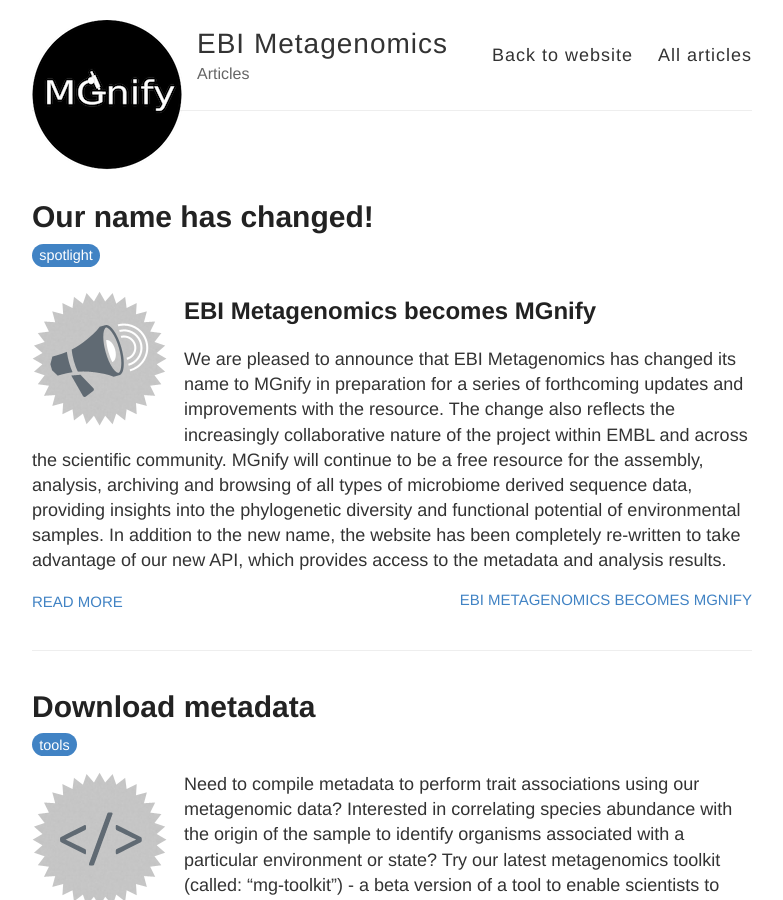
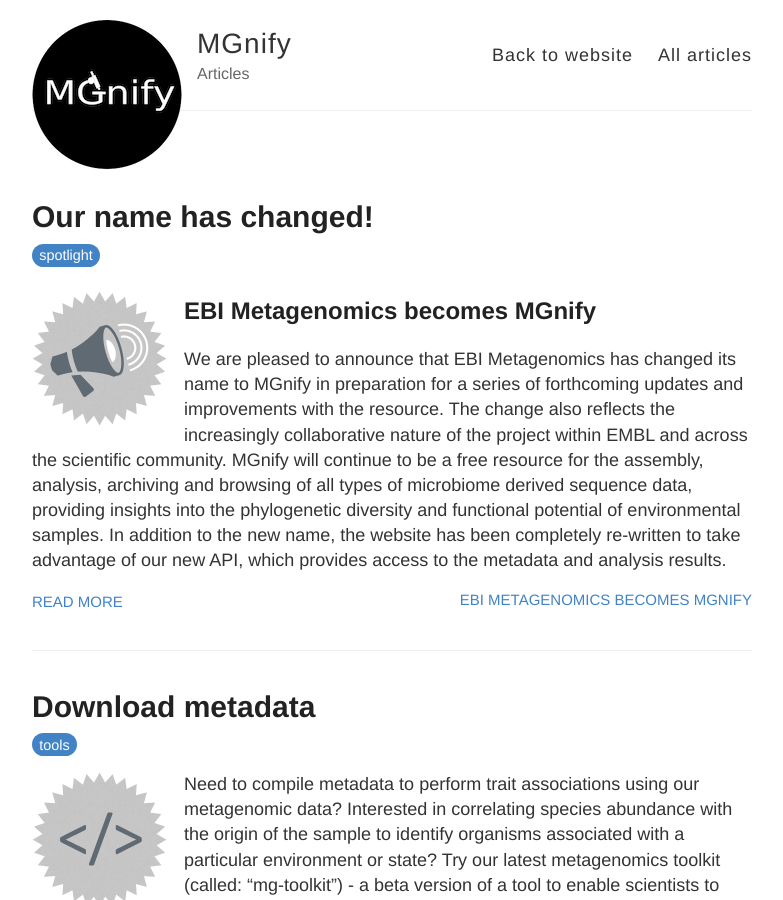
Before and after one commit to EBI-Metagenomics/blog, a Jekyll site: the page built from index.html, in a window 1280 px wide and 900 px high. Shown: the whole window, without its empty margins (248-1031 px from the left). Built offline with Jekyll 4.4.1, drawn with Linux system fonts in a browser that asks for light colours.

Commit message:
minor updates

```diff
--- a/_config.yml
+++ b/_config.yml
@@ -3,7 +3,7 @@
 #
 
 # Name of your site (displayed in the header)
-name: EBI Metagenomics
+name: MGnify
 
 # Short bio or description (displayed in the header)
 description: Articles
```
Also changed, not shown: README.md.
